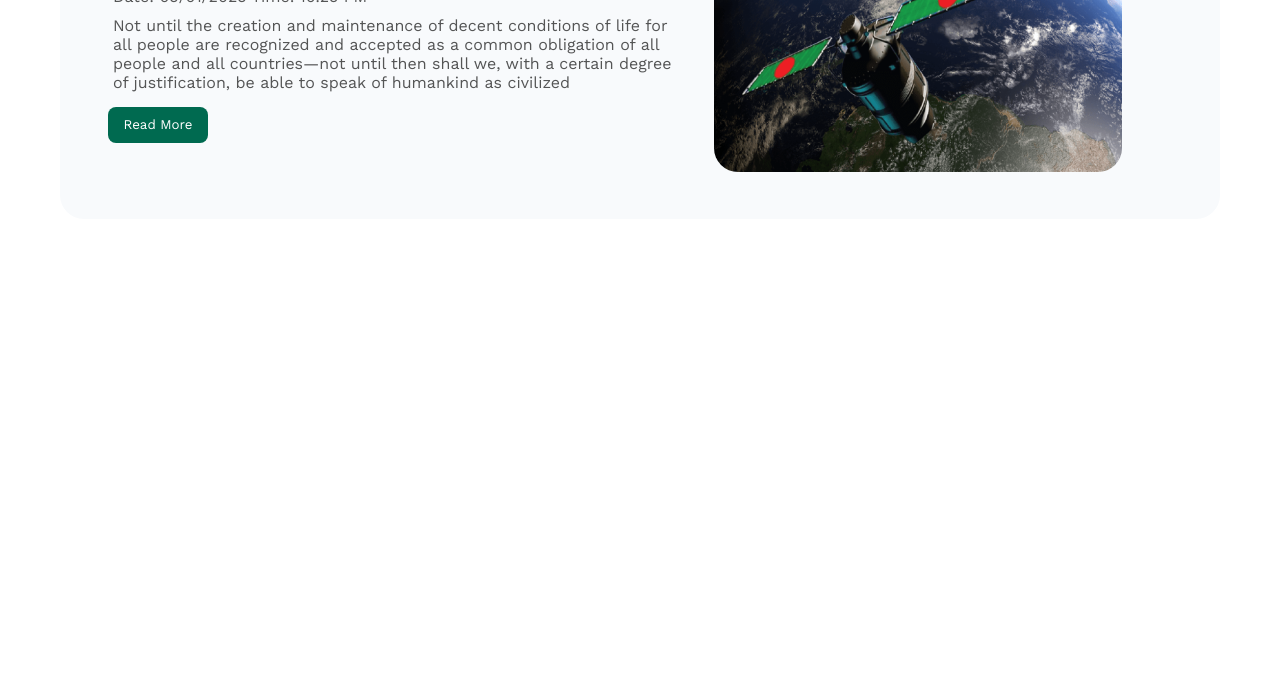
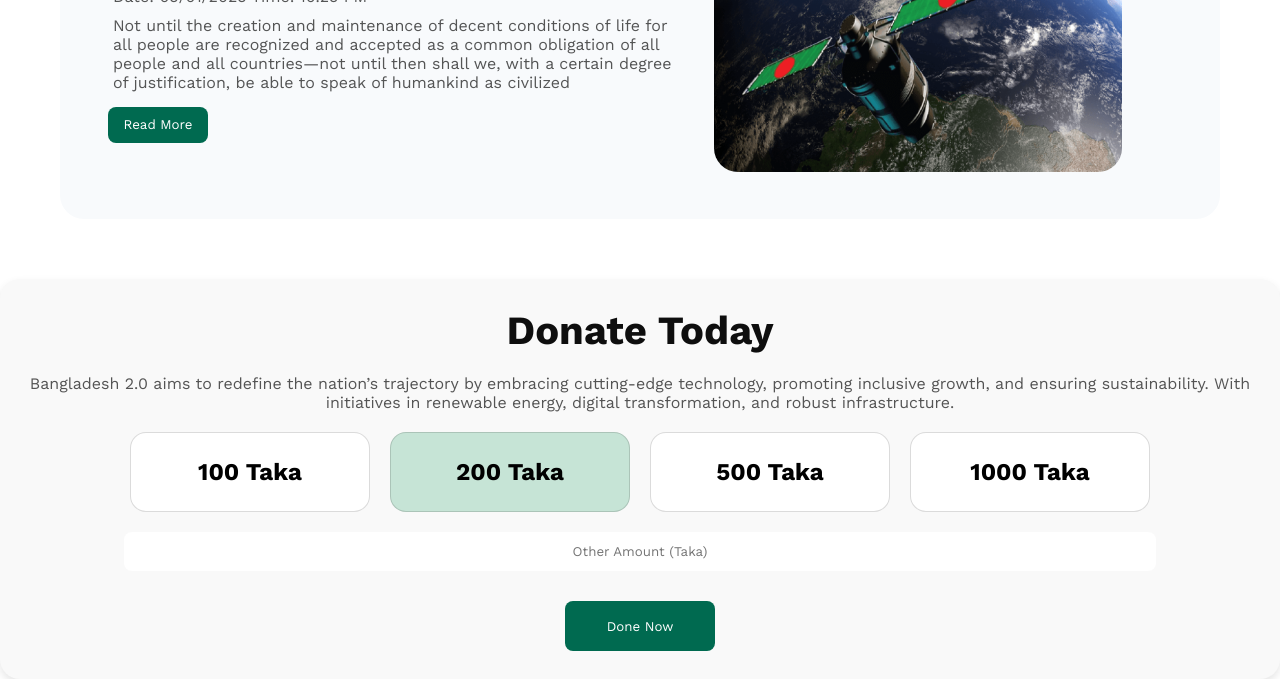
Before and after one commit to Mansurshoyab/assigment-1, a plain HTML site: page index.html in a window 1280 px wide. Shown: the part 2663-3342 px from the top of the page. Before the commit the page ends 2942 px from the top, so only its background shows below. Drawn offline with nearby package versions, Linux system fonts and the light colour scheme.

Commit message:
Donation section added

```diff
--- a/index.html
+++ b/index.html
@@ -130,6 +130,27 @@
                 </div>
             </div>
         </section>
+
+        <section class="donate-section">
+            <div class="donate">
+                <div class="donate-content">
+                    <div class="head-section">
+                        <h2 class="doante-title">Donate Today</h2>
+                        <p class="donate-description">
+                            Bangladesh 2.0 aims to redefine the nation’s trajectory by embracing cutting-edge   technology, promoting inclusive growth, and ensuring sustainability. With initiatives in renewable energy, digital transformation, and robust infrastructure.
+                        </p>
+                    </div>
+                    <div class="donate-item">
+                        <h2 class="amount">100 Taka</h2>
+                        <h2 class="amount amount2">200 Taka</h2>
+                        <h2 class="amount">500 Taka</h2>
+                        <h2 class="amount">1000 Taka</h2>
+                    </div>
+                    <input type="text" name="" id="" placeholder="Other Amount (Taka)">
+                    <button class="donate-button">Done Now</button>
+                </div>
+            </div>
+        </section>
     </main>
     <footer>
 
--- a/style/style.css
+++ b/style/style.css
@@ -302,3 +302,89 @@ nav{
     margin-top: 10px;
     color: white;
 }
+
+/* Donate section styles */
+
+.donate{
+    margin: 0 auto;
+    background-color: #f9f9f9;
+    display: flex;
+    align-items: center;
+    justify-content: center;
+    height: 400px;
+    max-width: 1280px;
+    border-radius: 20px;
+    box-shadow: 0 4px 8px rgba(0, 0, 0, 0.1);
+}
+
+.head-section{
+    text-align: center;
+    padding: 0 20px;
+}
+
+.doante-title{
+    color: rgb(14, 14, 14);
+    font-size: 40px;
+    font-weight: 700;
+    padding-bottom: 20px;
+}
+
+.donate-description{
+    color: rgba(14, 14, 14, 0.7);
+    font-size: 16px;
+    font-weight: 400;
+}
+.donate-item{
+    display: flex;
+    align-items: center;
+    gap: 20px;
+}
+
+.amount{
+    width: 240px;
+    height: 80px;
+    display: flex;
+    justify-content: center;
+    align-items: center;
+    box-sizing: border-box;
+    border: 1px solid rgba(14, 14, 14, 0.15);
+    border-radius: 16px;
+    background: rgb(255, 255, 255);
+}
+
+.amount2{
+    background: rgb(198, 228, 214);
+}
+
+.amount:hover {
+    background-color: #e0f7e9;
+    border-color: #007b5e;
+    color: #007b5e;
+}
+
+.donate-content{
+    width: 100%;
+    display: flex;
+    align-items: center;
+    flex-direction: column;
+    gap: 20px;
+}
+
+.donate input[type="text"]{
+    width: 100%;
+    max-width: 1000px;
+    padding: 12px 16px;
+    border: none;
+    border-radius: 8px;
+    text-align: center;
+}
+
+.donate-button{
+    width: 150px;
+    height: 50px;
+    border: none;
+    border-radius: 8px;
+    background: rgb(0, 106, 80);
+    margin-top: 10px;
+    color: white;
+}
```
